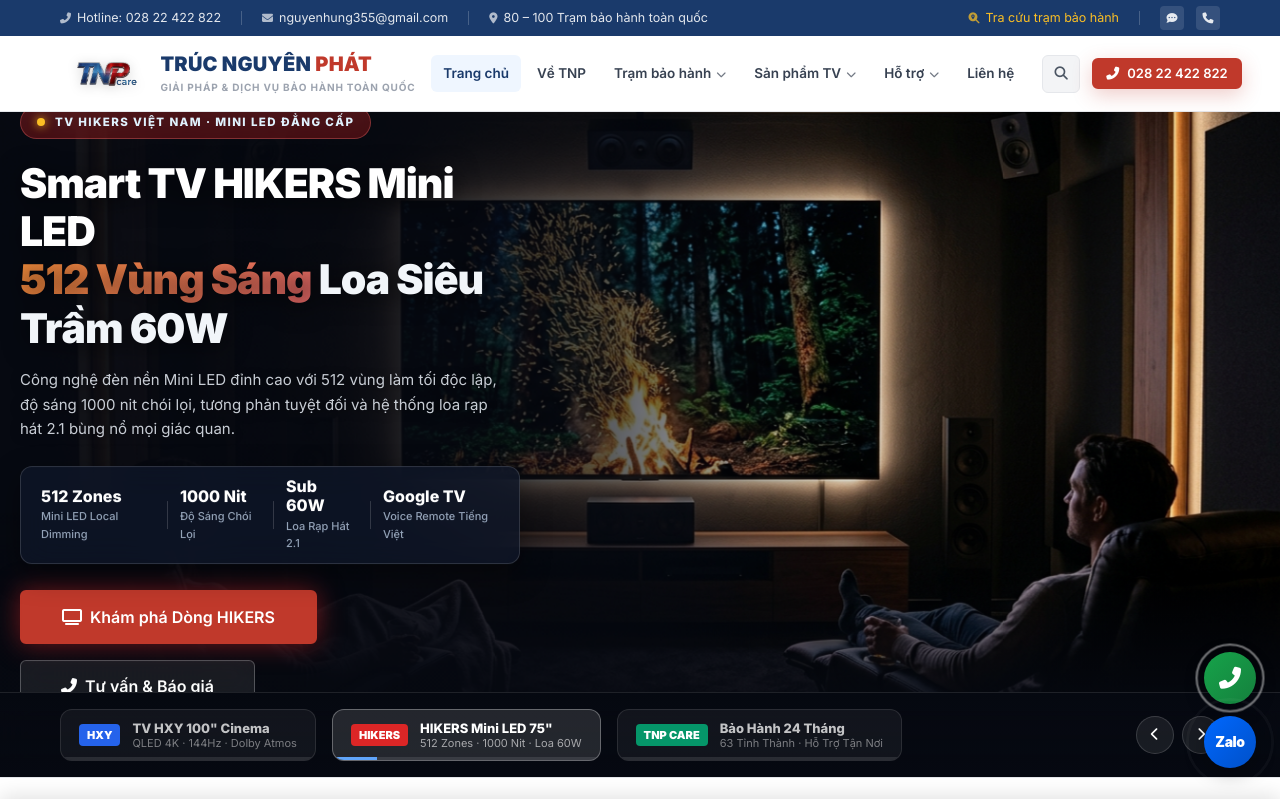
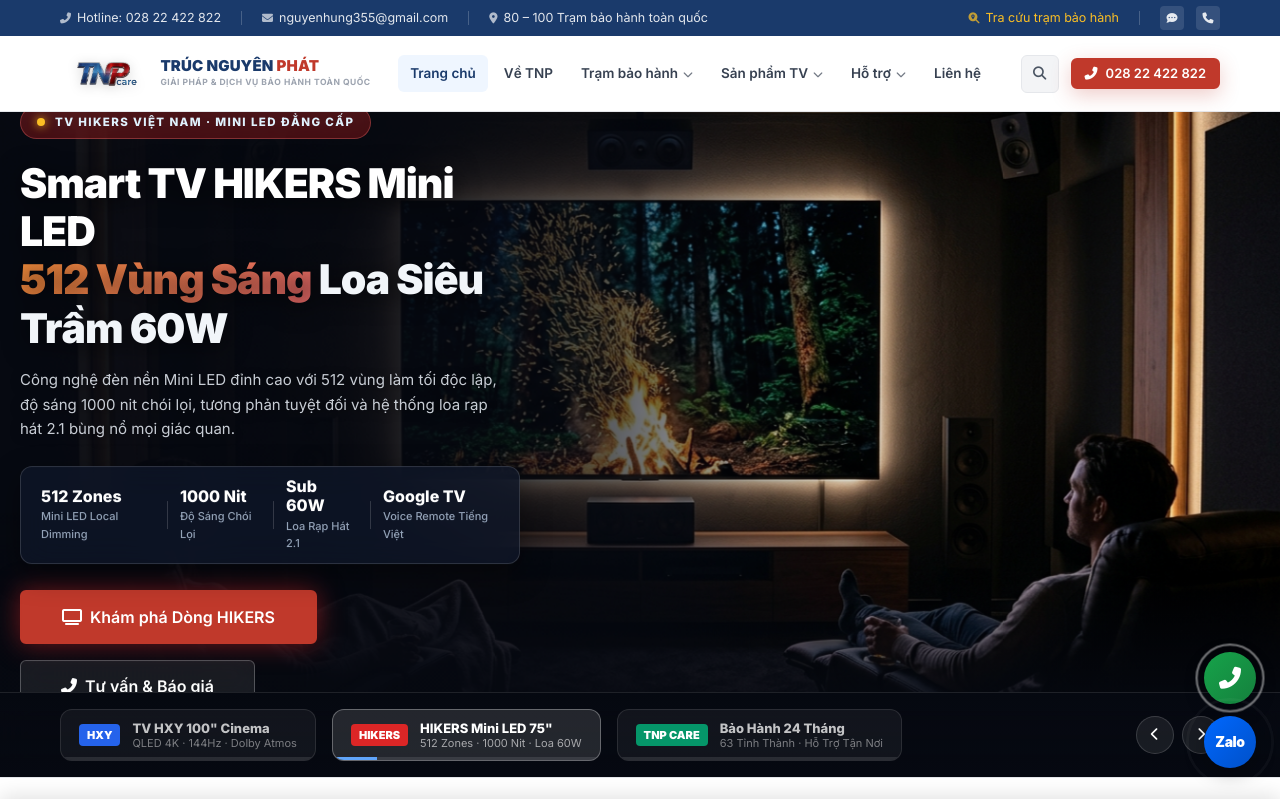
Before and after one commit to nguyenconghaodn2004-ui/tnp-website, a website: page index.html in a window 1280 px wide. Shown: the top 799 px of the page. Drawn offline with Linux system fonts and the light colour scheme.

Commit message:
Giu nguyen kich thuoc logo TNP Care to ro, thu nho dong chu TRUC NGUYEN PHAT va slogan de logo noi bat cao ngang ca cum chu

```diff
--- a/css/style.css
+++ b/css/style.css
@@ -394,21 +394,21 @@
   display: flex;
   flex-direction: column;
   justify-content: center;
-  gap: 4px;
+  gap: 2px;
 }
 .logo-name {
-  font-size: 20px;
+  font-size: 15px;
   font-weight: 900;
   letter-spacing: .01em;
-  line-height: 1.1;
+  line-height: 1.15;
   white-space: nowrap;
 }
 .logo-tn { color: var(--tnp-blue); }
 .logo-p  { color: var(--tnp-red); }
 .logo-tagline {
-  font-size: 10px;
+  font-size: 8.5px;
   font-weight: 700;
-  letter-spacing: .08em;
+  letter-spacing: .06em;
   text-transform: uppercase;
   color: var(--text-muted);
   white-space: nowrap;
--- a/public/css/style.css
+++ b/public/css/style.css
@@ -394,21 +394,21 @@
   display: flex;
   flex-direction: column;
   justify-content: center;
-  gap: 4px;
+  gap: 2px;
 }
 .logo-name {
-  font-size: 20px;
+  font-size: 15px;
   font-weight: 900;
   letter-spacing: .01em;
-  line-height: 1.1;
+  line-height: 1.15;
   white-space: nowrap;
 }
 .logo-tn { color: var(--tnp-blue); }
 .logo-p  { color: var(--tnp-red); }
 .logo-tagline {
-  font-size: 10px;
+  font-size: 8.5px;
   font-weight: 700;
-  letter-spacing: .08em;
+  letter-spacing: .06em;
   text-transform: uppercase;
   color: var(--text-muted);
   white-space: nowrap;
```
